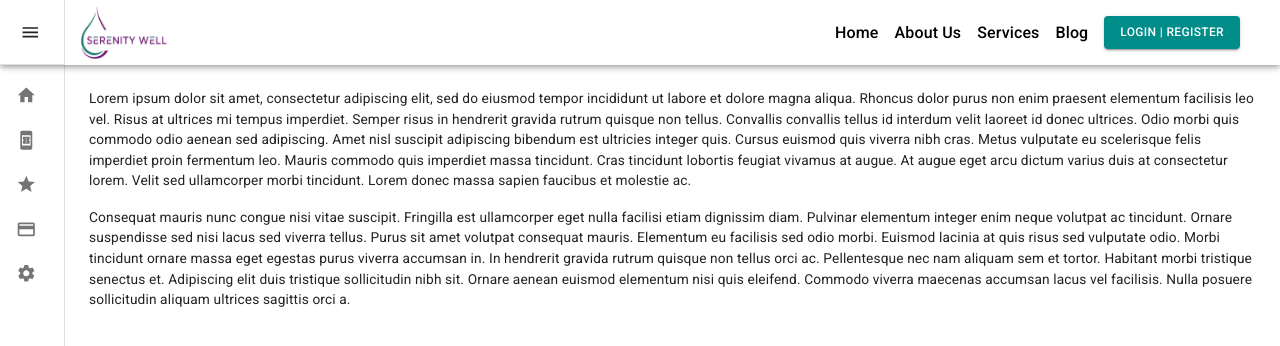
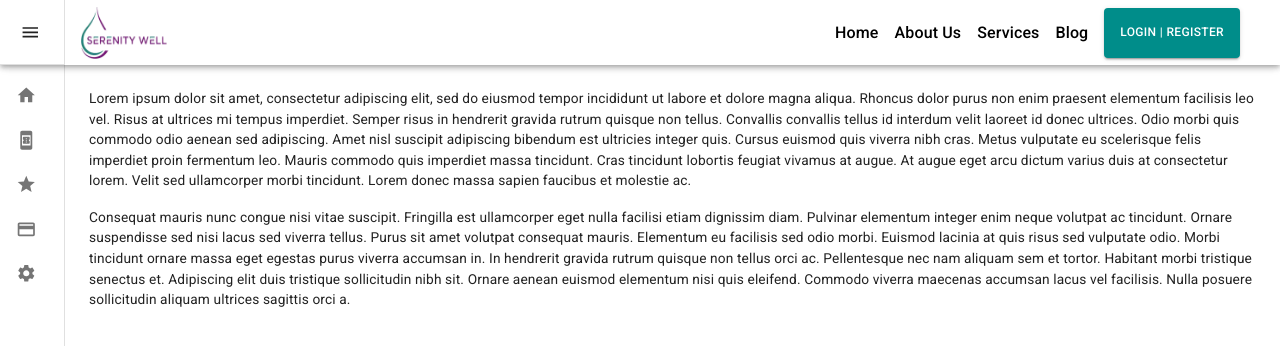
Before and after one commit to Kamzen/serenity-client, a React (Create React App) app: page / in a window 1280 px wide. Shown: the top 346 px of the page. Built offline with nearby package versions, Linux system fonts and the light colour scheme.

Commit message:
Update Theme.js

```diff
--- a/src/Theme.js
+++ b/src/Theme.js
@@ -5,6 +5,18 @@ const Theme = createTheme({
     mode: "light",
     primary: {
       main: "#008d8a"
+    },
+    secondary: {
+      main: "#FFFFFF"
+    },
+  },
+  components: {
+    MuiButton: {
+      styleOverrides: {
+        root: {
+          height: 50
+        }
+      }
     }
   },
   typography: {
```
